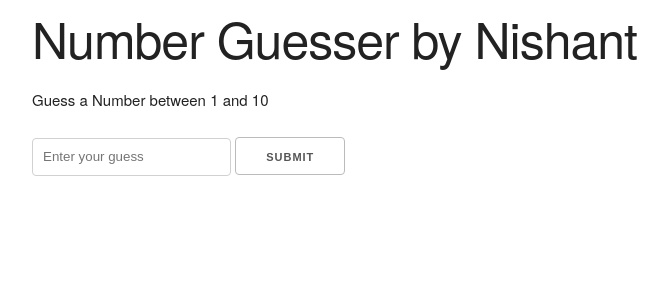
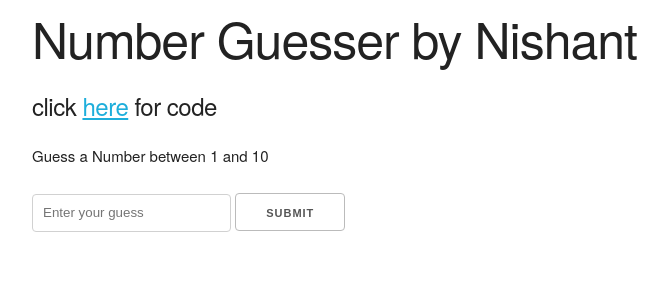
Before and after one commit to nishant1596/number-guesser, a PHP site: page / in a window 1280 px wide. Shown: the top 300 px of the page, without its empty margins (128-796 px from the left). Run offline with PHP 8.4, Linux system fonts and the light colour scheme.

Commit message:
code link added

```diff
--- a/index.php
+++ b/index.php
@@ -15,6 +15,7 @@
 <body>
   <div class="container">
     <h1>Number Guesser by Nishant</h1>
+    <h5>click <a href="https://github.com/nishant1596/number-guesser">here</a> for code</h5>
     <div id="game">
       <p>Guess a Number between <span class="min-num">1</span> and <span class="max-num">10</span></p>
       <input type="number" placeholder="Enter your guess" id="guess-input">
```
